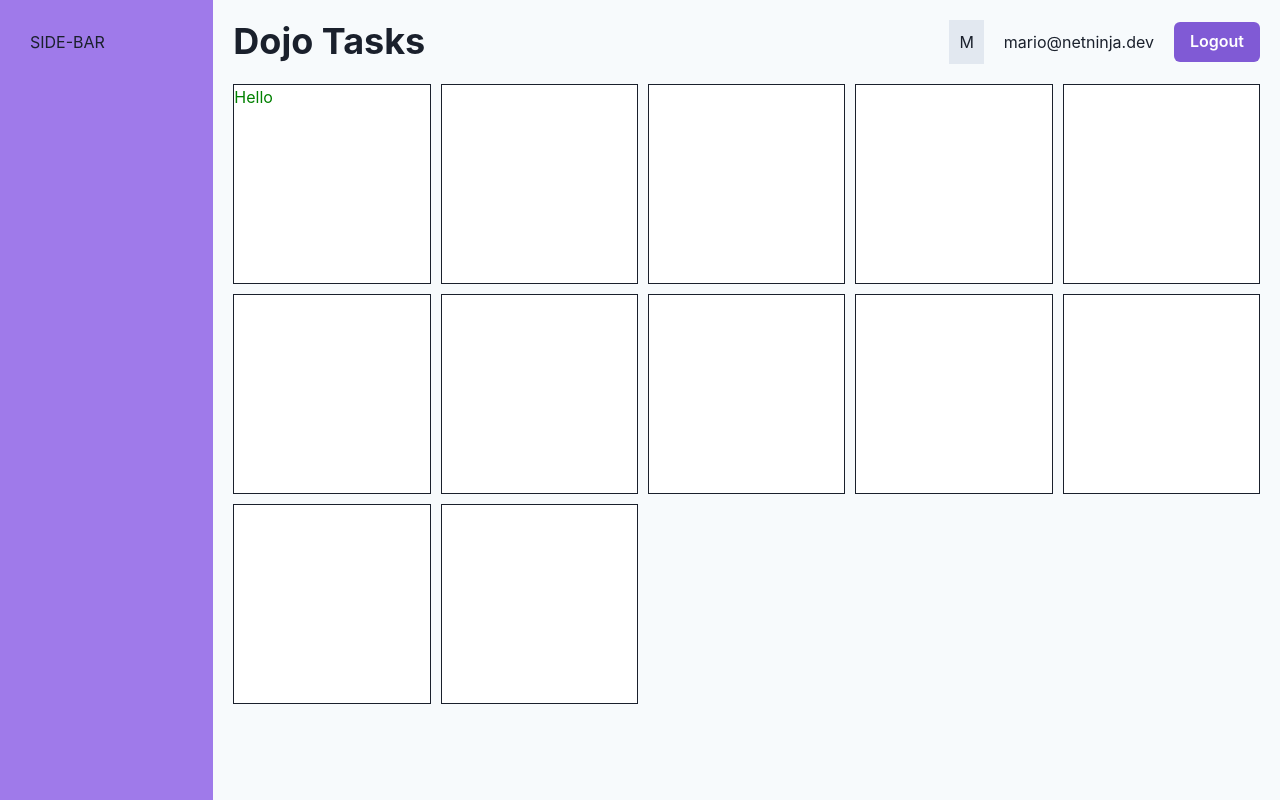
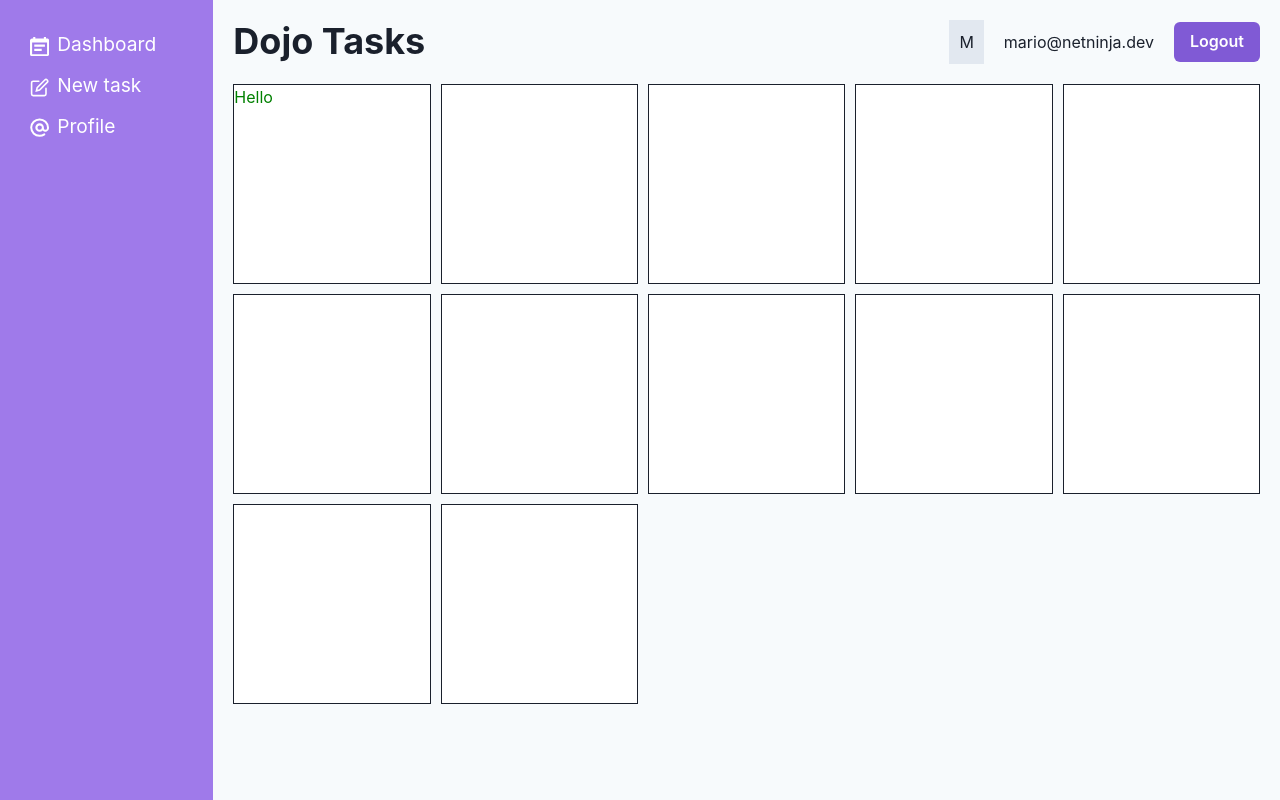
Before and after one commit to tvviem/vite-react-chakra-ui-learn, a React (Vite) app: page / in a window 1280 px wide. Built offline with nearby package versions, Linux system fonts and the light colour scheme.

Commit message:
4 - Sidebar using List and ListItem components

```diff
--- a/package.json
+++ b/package.json
@@ -9,6 +9,7 @@
     "preview": "vite preview"
   },
   "dependencies": {
+    "@chakra-ui/icons": "^2.0.17",
     "@chakra-ui/react": "^2.4.9",
     "@emotion/react": "^11.10.5",
     "@emotion/styled": "^11.10.5",
--- /dev/null
+++ b/src/components/Sidebar.tsx
@@ -0,0 +1,28 @@
+import { CalendarIcon, EditIcon, AtSignIcon } from '@chakra-ui/icons';
+import { List, ListIcon, ListItem } from '@chakra-ui/react';
+import { NavLink } from 'react-router-dom';
+
+export default function Sidebar() {
+  return (
+    <List color="white" fontSize="1.2em" spacing={3}>
+      <ListItem>
+        <NavLink to="/">
+          <ListIcon as={CalendarIcon} color="white"></ListIcon>
+          Dashboard
+        </NavLink>
+      </ListItem>
+      <ListItem>
+        <NavLink to="/create">
+          <ListIcon as={EditIcon} color="white"></ListIcon>
+          New task
+        </NavLink>
+      </ListItem>
+      <ListItem>
+        <NavLink to="/profile">
+          <ListIcon as={AtSignIcon} color="white"></ListIcon>
+          Profile
+        </NavLink>
+      </ListItem>
+    </List>
+  );
+}
--- a/src/layout/RootLayout.tsx
+++ b/src/layout/RootLayout.tsx
@@ -1,6 +1,7 @@
 import { Grid, GridItem } from '@chakra-ui/react';
 import { Outlet } from 'react-router-dom';
 import Navbar from '../components/Navbar';
+import Sidebar from '../components/Sidebar';
 
 const RootLayout = () => {
   return (
@@ -12,10 +13,11 @@
         minHeight={{ lg: '100vh' }}
         p={{ base: '20px', md: '30px' }}
       >
-        <span>SIDE-BAR</span>
+        <Sidebar></Sidebar>
       </GridItem>
       <GridItem as="main" colSpan={{ base: 6, md: 4, xl: 5 }} padding="10px">
         <Navbar />
+
         <Outlet />
       </GridItem>
     </Grid>
```
Also changed, not shown: 1 other file (tests, documents, lock files or other folders).
